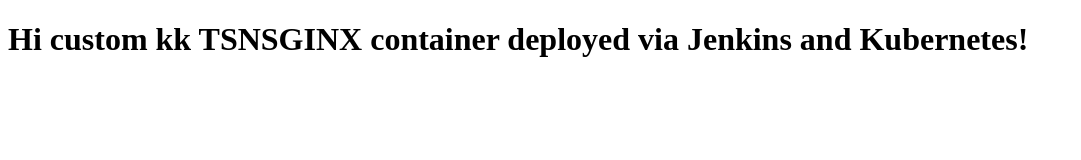
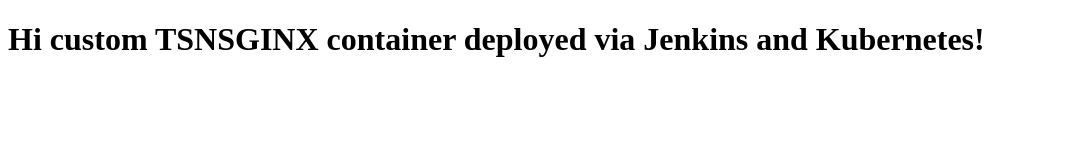
Before and after one commit to gvipinnair/new-jenkins, a plain HTML site: page index.html in a window 1280 px wide. Shown: the whole page, without its empty margins (0-1081 px from the left). Drawn offline with Linux system fonts and the light colour scheme.

Commit message:
nginx:1.25.5

```diff
--- a/index.html
+++ b/index.html
@@ -4,6 +4,6 @@
     <title>Welcome to NGINX from Jenkins!</title>
   </head>
   <body>
-    <h1>Hi custom  kk TSNSGINX container deployed via Jenkins and Kubernetes!</h1>
+    <h1>Hi custom TSNSGINX container deployed via Jenkins and Kubernetes!</h1>
   </body>
 </html>
```
